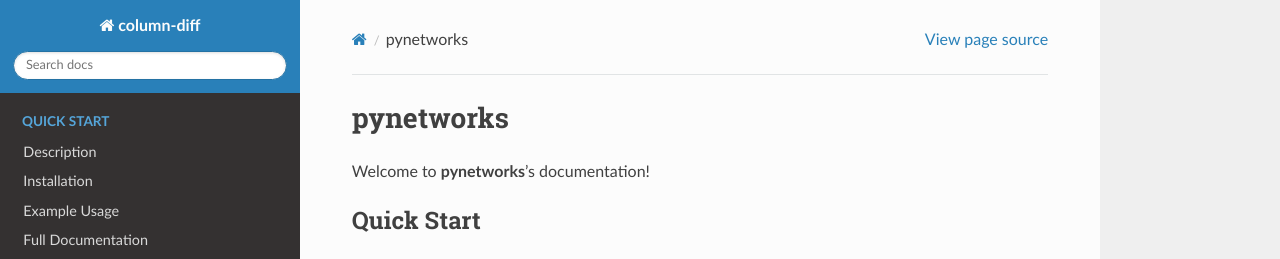
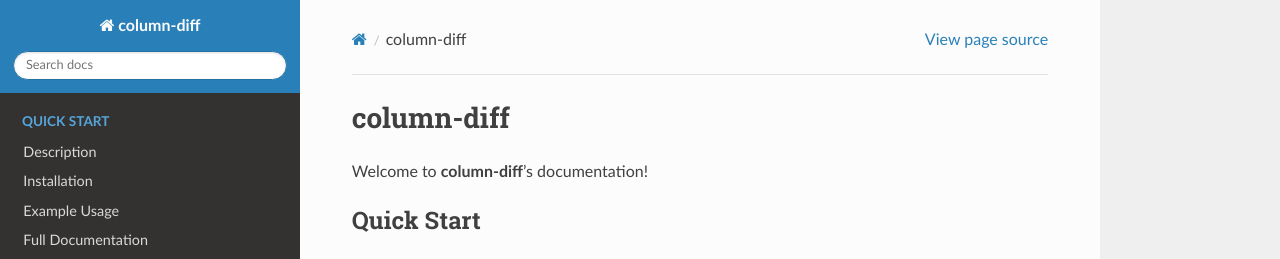
Before and after one commit to thomasbreydo/column-diff, a Sphinx documentation site: the page built from docs/index.rst, in a window 1280 px wide. Shown: the top 259 px of the page. Built offline with Sphinx 7.4.7 and the Read the Docs theme 2.0.0, drawn with Linux system fonts in a browser that asks for light colours.

Commit message:
Update documentation

```diff
--- a/docs/index.rst
+++ b/docs/index.rst
@@ -1,6 +1,6 @@
-pynetworks
+column-diff
 ==========
-Welcome to **pynetworks**'s documentation!
+Welcome to **column-diff**'s documentation!
 
 .. toctree::
     :caption: Quick Start
```
